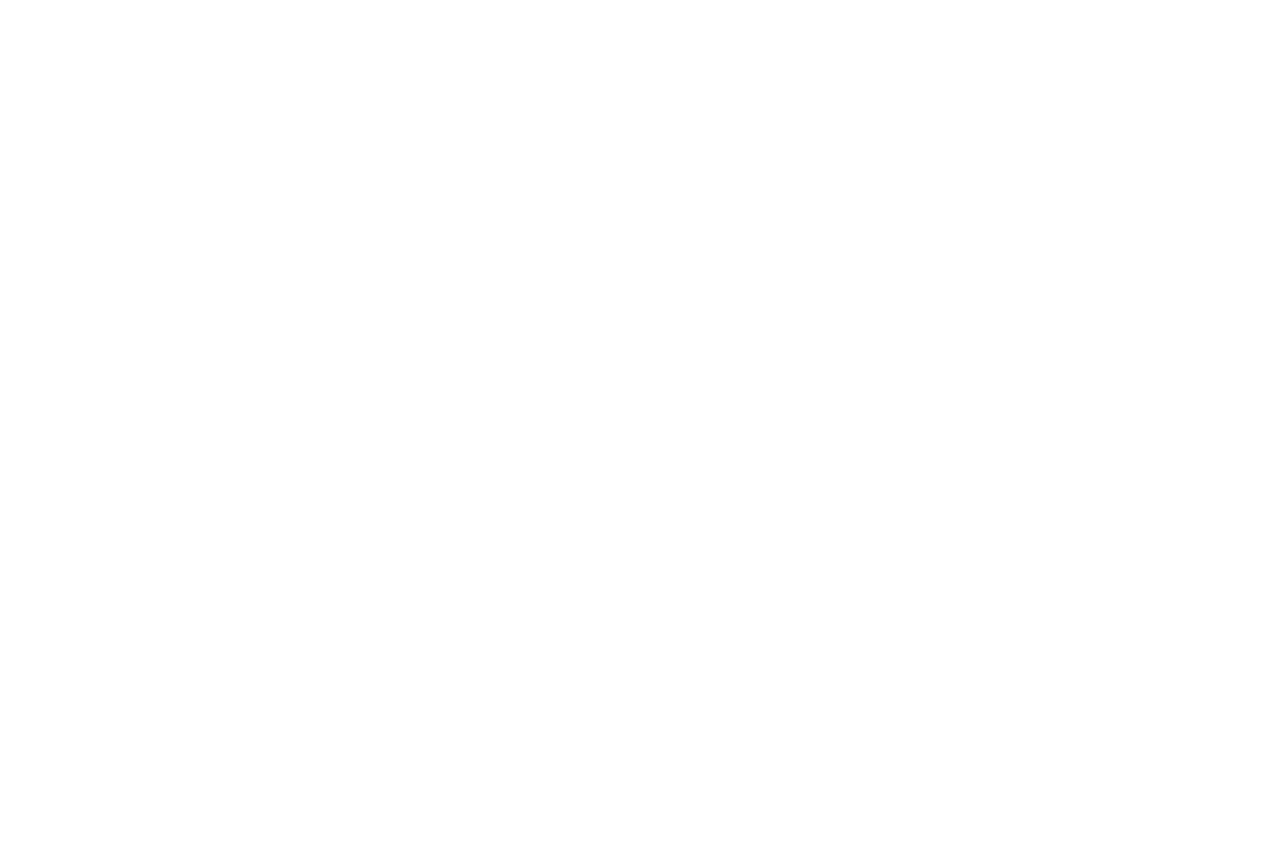
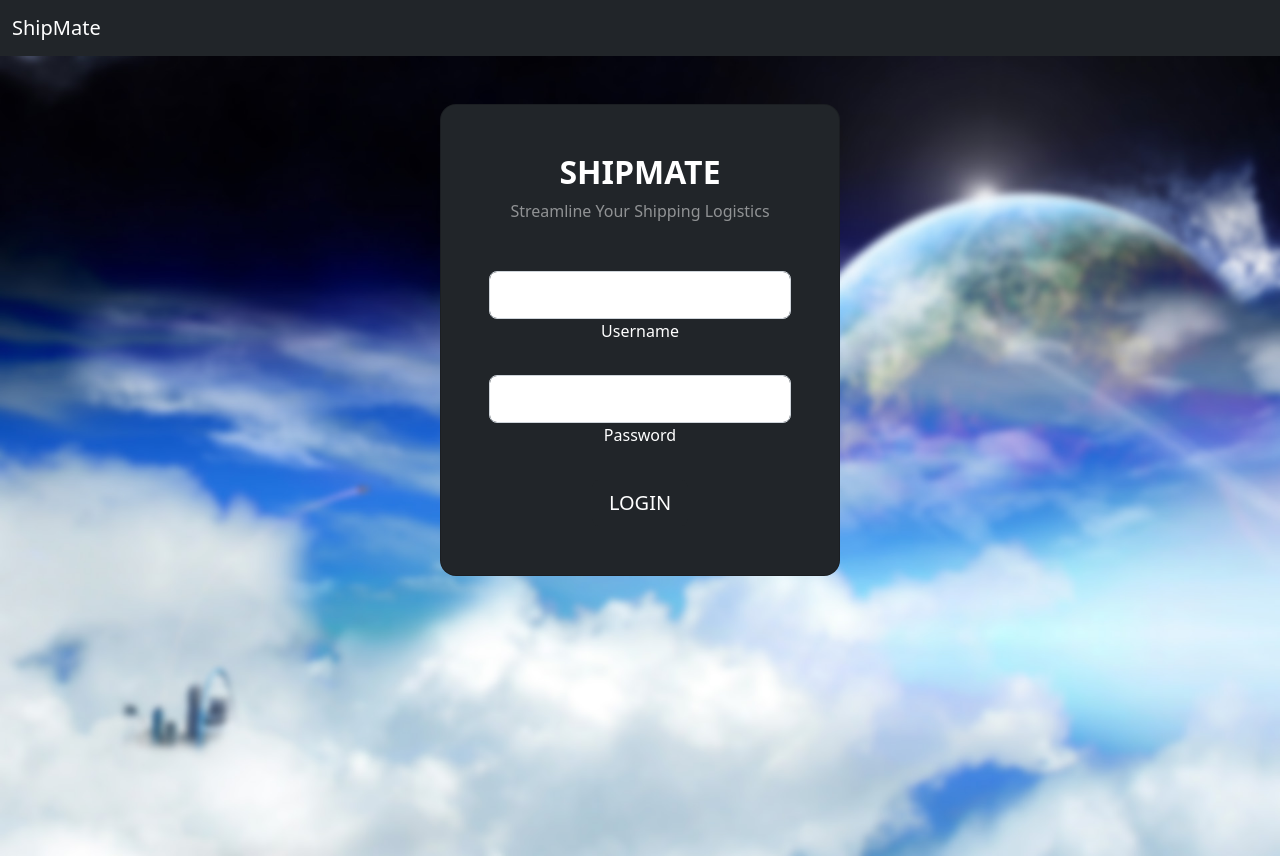
Before and after one commit to adiljin/capstone_fullstack-frontend, a React (Create React App) app: page / in a window 1280 px wide. Before the commit this address had no page. Before the commit the page ends 800 px from the top, so only its background shows below. Built offline with nearby package versions, Linux system fonts and the light colour scheme.

Commit message:
Changing default login url

```diff
--- a/src/App.js
+++ b/src/App.js
@@ -256,7 +256,7 @@ function App() {
               </PrivateRoute>
             ) : null
           } />
-          <Route exact path='/login' element={<Login />} />
+          <Route exact path='/' element={<Login />} />
         </Routes>
       </Router>
     </div>
--- a/src/layout/Navbar.js
+++ b/src/layout/Navbar.js
@@ -7,7 +7,7 @@ export default function Navbar() {
         <div>
             <nav className="navbar navbar-expand-lg navbar-dark bg-dark">
                 <div className="container-fluid">
-                    <a className="navbar-brand" href="/pages/Main">ShipMate</a>
+                    <a className="navbar-brand" href="">ShipMate</a>
                     <button className="navbar-toggler" type="button" data-bs-toggle="collapse" data-bs-target="#navbarSupportedContent" aria-controls="navbarSupportedContent" aria-expanded="false" aria-label="Toggle navigation">
                         <span className="navbar-toggler-icon"></span>
                     </button>
--- a/src/pages/Main.js
+++ b/src/pages/Main.js
@@ -15,7 +15,7 @@ export default function Main() {
                         <Link class="btn btn-dark" type="button" to={`/users/UserMan`}>Manage Users</Link>
                         <button class="btn btn-dark my-4" type="button" onClick={() => {
                             localStorage.clear();
-                            window.location.href = "/login";
+                            window.location.href = "/";
                         }}>Logout</button>
                     </div>
                 }
--- a/src/pages/client/MainClient.js
+++ b/src/pages/client/MainClient.js
@@ -29,7 +29,7 @@ export default function Main() {
                         <Link class='btn btn-dark' to={`/editsingleser/${username}`}>Change password</Link>
                         <button class="btn btn-dark my-4" type="button" onClick={() => {
                             localStorage.clear();
-                            window.location.href = "/login";
+                            window.location.href = "/";
                         }}>Logout</button>
                     </div>
                 }
--- a/src/pages/cust/MainCust.js
+++ b/src/pages/cust/MainCust.js
@@ -29,7 +29,7 @@ export default function Main() {
                         <Link class='btn btn-dark' to={`/editsingleser/${username}`}>Change password</Link>
                         <button class="btn btn-dark my-4" type="button" onClick={() => {
                             localStorage.clear();
-                            window.location.href = "/login";
+                            window.location.href = "/";
                         }}>Logout</button>
                     </div>
                 }
--- a/src/pages/login/Login.js
+++ b/src/pages/login/Login.js
@@ -65,7 +65,7 @@ export default function Login() {
                     <MDBCol col='12'>
                         <MDBCard className='bg-dark text-white my-5 mx-auto' style={{ borderRadius: '1rem', maxWidth: '400px' }}>
                             <MDBCardBody className='p-5 d-flex flex-column align-items-center mx-auto w-100'>
-                                <h2 className="fw-bold mb-2 text-uppercase">Login</h2>
+                                <h2 className="fw-bold mb-2 text-uppercase">ShipMate</h2>
                                 <p className="text-white-50 mb-5">Streamline Your Shipping Logistics</p>
 
                                 <MDBInput wrapperClass='mb-4 mx-5 w-100' labelClass='text-white' label='Username' id="username" name="username" value={username} type={"username"} onChange={(e) => setUsername(e.target.value)} size="lg" />
--- a/src/pages/logist/MainLogist.js
+++ b/src/pages/logist/MainLogist.js
@@ -32,7 +32,7 @@ export default function Main() {
                         <Link class='btn btn-dark' to={`/editsingleser/${username}`}>Change password</Link>
                         <button class="btn btn-dark my-4" type="button" onClick={() => {
                             localStorage.clear();
-                            window.location.href = "/login";
+                            window.location.href = "/";
                         }}>Logout</button>
                     </div>
                 }
```
